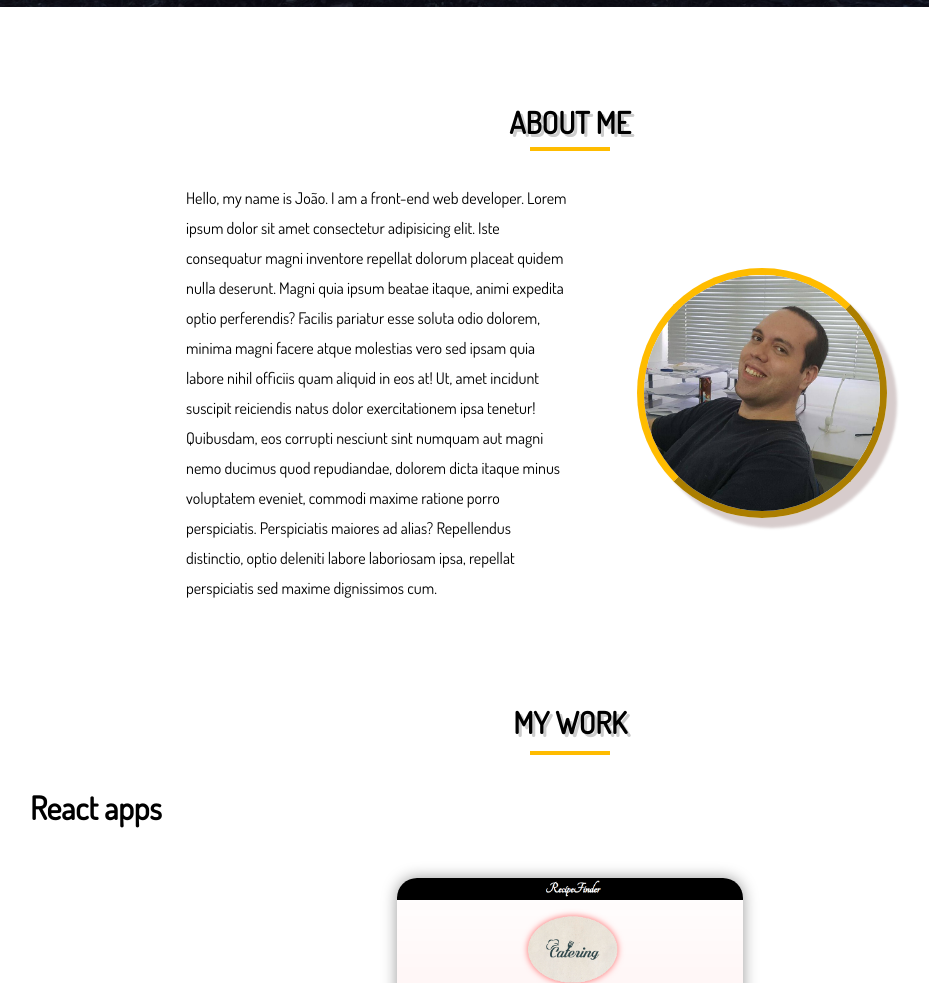
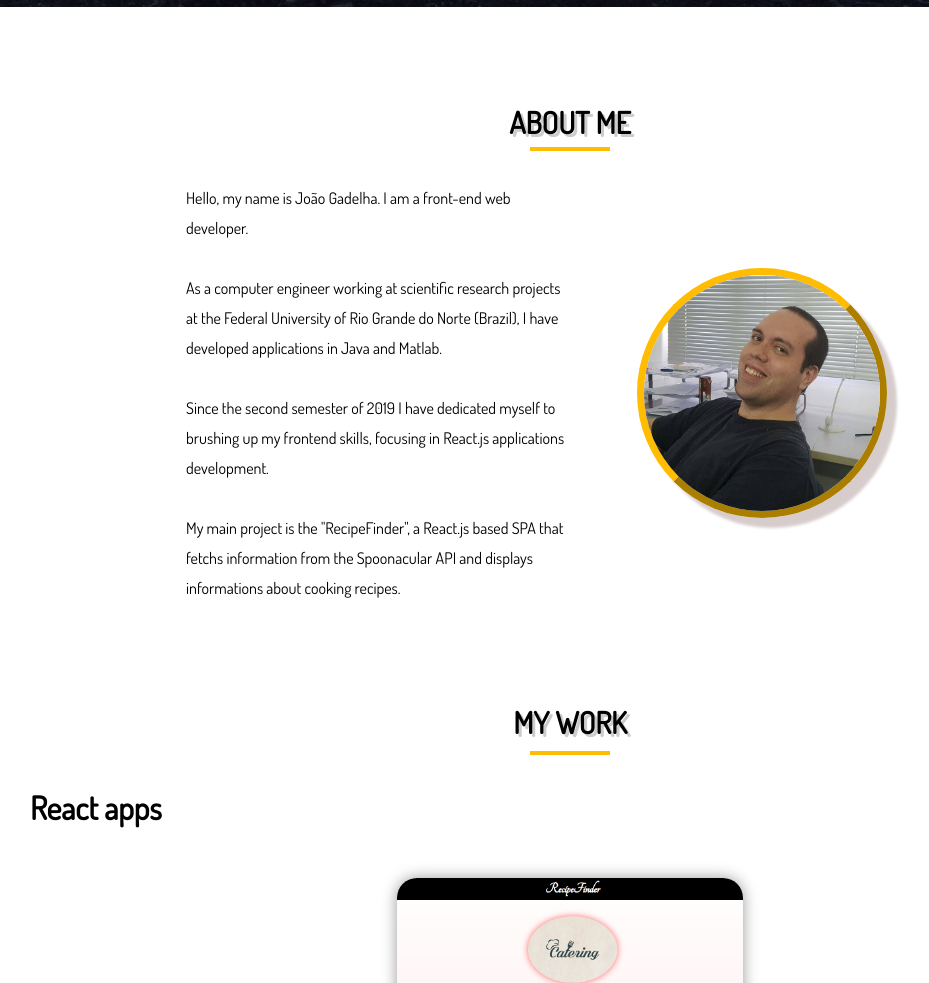
Before and after one commit to JoaoGadelha/portfolio, a plain HTML site: page index.html in a window 1280 px wide. Shown: the part 793-1776 px from the top of the page, without its empty margins (70-999 px from the left). Drawn offline with Linux system fonts and the light colour scheme.

Commit message:
Add files via upload

```diff
--- a/index.html
+++ b/index.html
@@ -55,18 +55,10 @@
             <div class="yellow-underline"></div>
         </div>
         <p>
-            Hello, my name is João. I am a front-end web developer.
-
-            Lorem ipsum dolor sit amet consectetur adipisicing elit. Iste consequatur magni inventore repellat dolorum
-            placeat quidem nulla deserunt. Magni quia ipsum beatae itaque, animi expedita optio perferendis? Facilis
-            pariatur esse soluta odio dolorem, minima
-            magni facere atque molestias vero sed ipsam quia labore nihil officiis quam aliquid in eos at! Ut, amet
-            incidunt suscipit reiciendis natus dolor exercitationem ipsa tenetur! Quibusdam, eos corrupti nesciunt sint
-            numquam aut magni nemo ducimus
-            quod repudiandae, dolorem dicta itaque minus voluptatem eveniet, commodi maxime ratione porro perspiciatis.
-            Perspiciatis maiores ad alias? Repellendus distinctio, optio deleniti labore laboriosam ipsa, repellat
-            perspiciatis sed maxime dignissimos
-            cum.
+            Hello, my name is João Gadelha. I am a front-end web developer. <br><br>
+            As a computer engineer working at scientific research projects at the Federal University of Rio Grande do Norte (Brazil), I have developed applications in Java and Matlab. <br><br>
+            Since the second semester of 2019 I have dedicated myself to brushing up my frontend skills, focusing in React.js applications development. <br><br>
+            My main project is the "RecipeFinder", a React.js based SPA that fetchs information from the Spoonacular API and displays informations about cooking recipes.
         </p>
         <img class="profilePhoto" src="img/foto_JOAO.jpg" alt="" />
     </div>
```
